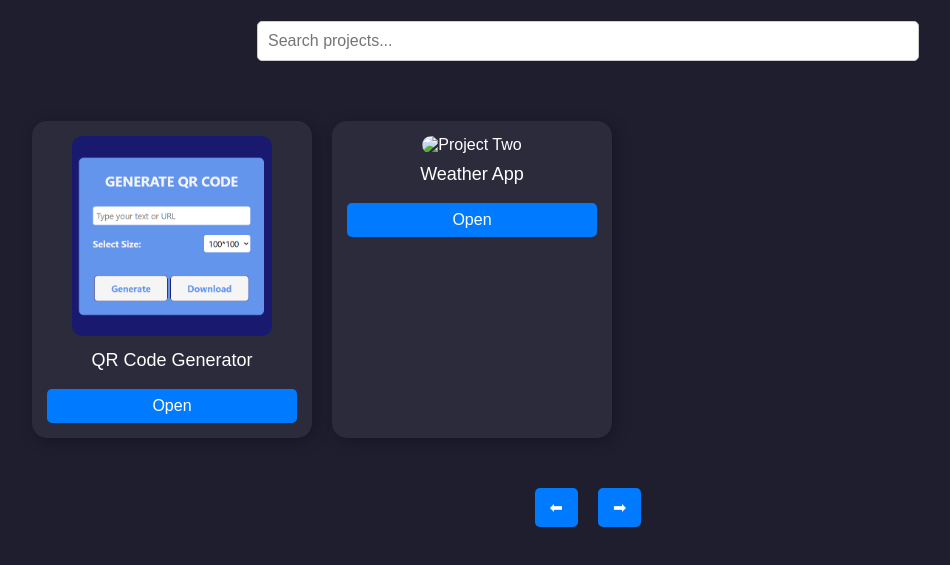
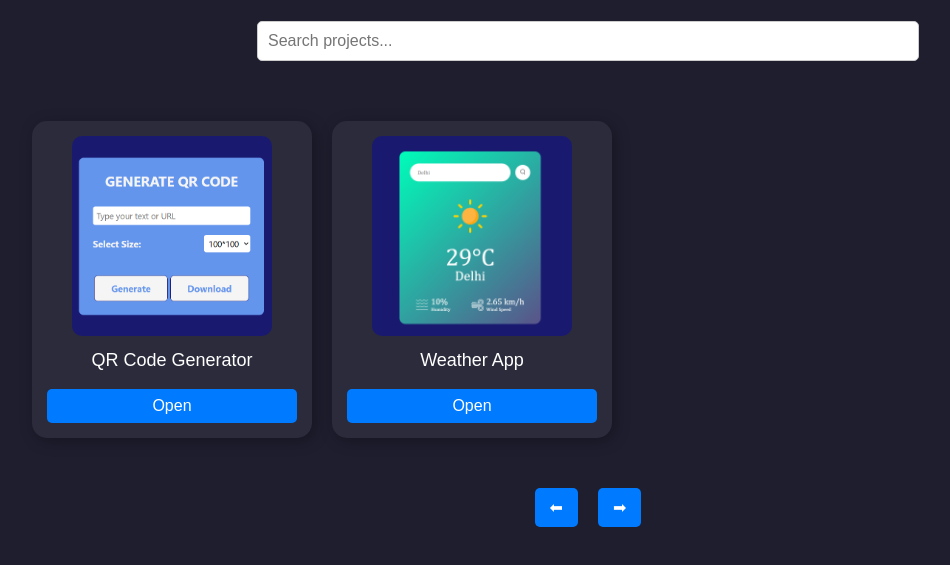
Before and after one commit to srajangupta144/FrontendFoundations, a plain HTML site: page index.html in a window 1280 px wide. Shown: the part 79-644 px from the top of the page, without its empty margins (52-1002 px from the left). Drawn offline with Linux system fonts and the light colour scheme.

Commit message:
image uploaded

```diff
--- a/index.html
+++ b/index.html
@@ -105,7 +105,7 @@
                 <a href="./JavaScript/QR Code Generator/">Open</a>
             </div>
              <div class="project 2" data-name="Weather App">
-                <img src="" alt="Project Two">
+                <img src="./img/Weather App.png" alt="Project Two">
                 <p>Weather App</p>
                 <a href="./JavaScript/weather/index.html">Open</a>
             </div>
```
Also changed, not shown: img/Weather App.png (added).
